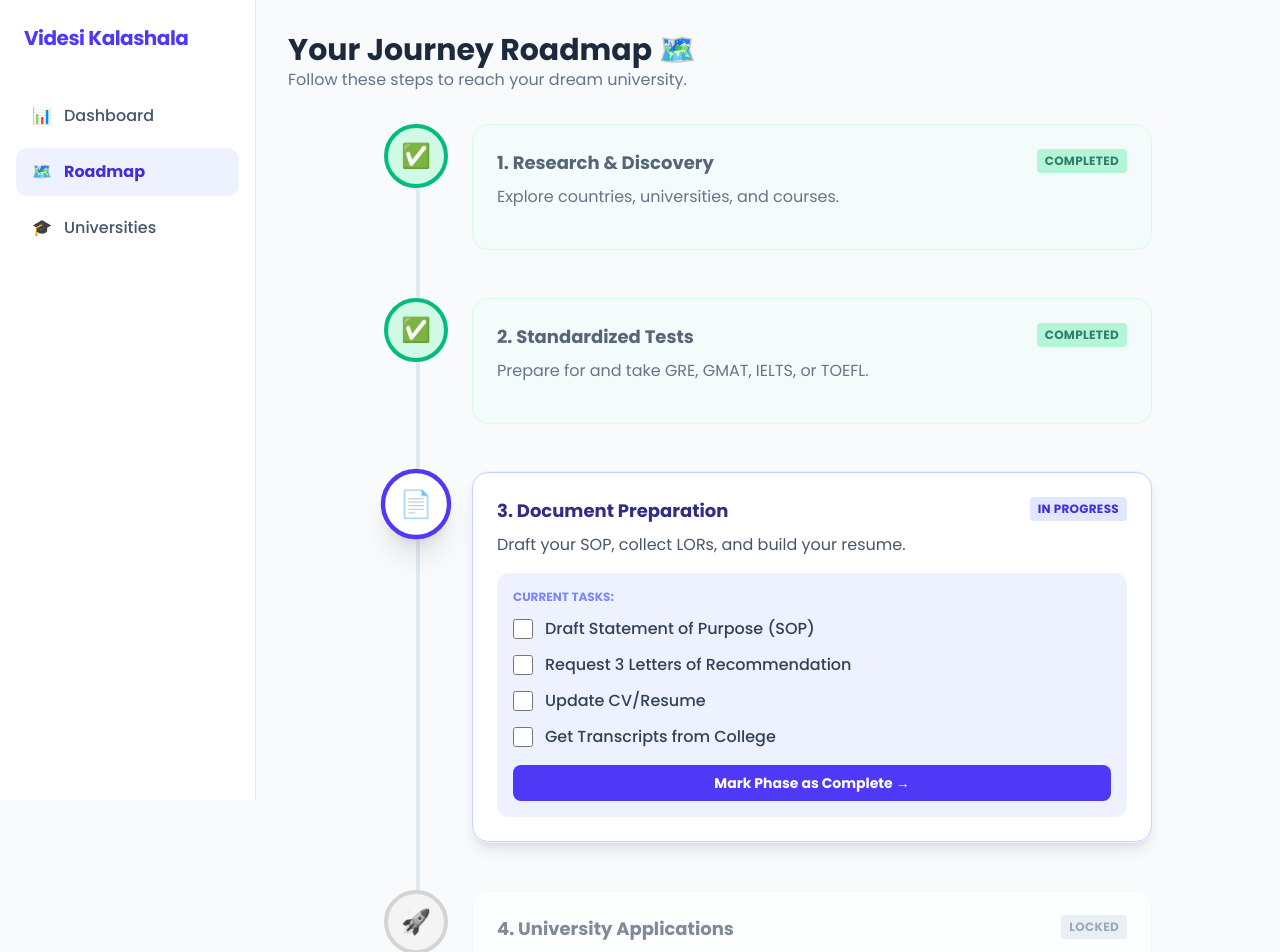
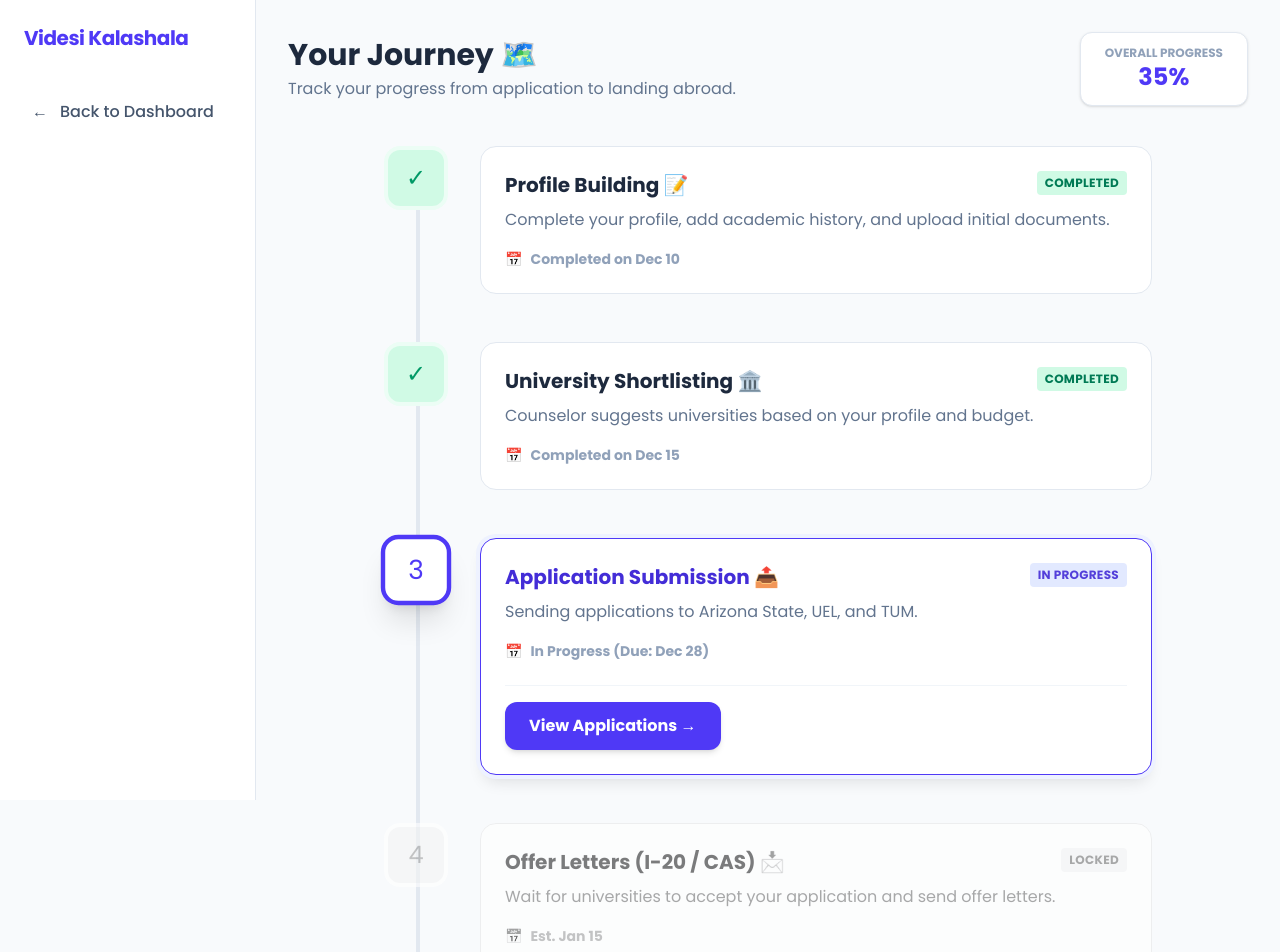
Before and after one commit to hemasameerabandaru/videsi-kalashala, a Next.js app: page /dashboard/roadmap in a window 1280 px wide. Shown: the top 952 px of the page. Built offline with nearby package versions, Linux system fonts and the light colour scheme.

Commit message:
commit changes

```diff
--- a/app/dashboard/roadmap/page.tsx
+++ b/app/dashboard/roadmap/page.tsx
@@ -1,59 +1,60 @@
 "use client";
-import React, { useState } from 'react';
+import React from 'react';
 import Link from 'next/link';
 
-export default function RoadmapPage() {
-  // Simulate current user progress (e.g., they are currently on Step 3)
-  const [currentStep, setCurrentStep] = useState(3);
+export default function ApplicationRoadmap() {
+  // Mock Status of the Student
+  const currentStep = 3; // 1 = Profile, 2 = Shortlist, 3 = Applications...
 
   const steps = [
     {
       id: 1,
-      title: "Research & Discovery",
-      desc: "Explore countries, universities, and courses.",
-      status: "completed",
-      icon: "🌍"
+      title: "Profile Building 📝",
+      desc: "Complete your profile, add academic history, and upload initial documents.",
+      date: "Completed on Dec 10",
+      status: "completed"
     },
     {
       id: 2,
-      title: "Standardized Tests",
-      desc: "Prepare for and take GRE, GMAT, IELTS, or TOEFL.",
-      status: "completed",
-      icon: "📝"
+      title: "University Shortlisting 🏛️",
+      desc: "Counselor suggests universities based on your profile and budget.",
+      date: "Completed on Dec 15",
+      status: "completed"
     },
     {
       id: 3,
-      title: "Document Preparation",
-      desc: "Draft your SOP, collect LORs, and build your resume.",
-      status: "active",
-      icon: "📄",
-      checklist: [
-        "Draft Statement of Purpose (SOP)",
-        "Request 3 Letters of Recommendation",
-        "Update CV/Resume",
-        "Get Transcripts from College"
-      ]
+      title: "Application Submission 📤",
+      desc: "Sending applications to Arizona State, UEL, and TUM.",
+      date: "In Progress (Due: Dec 28)",
+      status: "active"
     },
     {
       id: 4,
-      title: "University Applications",
-      desc: "Submit applications to your shortlisted universities.",
-      status: "locked",
-      icon: "🚀"
+      title: "Offer Letters (I-20 / CAS) 📩",
+      desc: "Wait for universities to accept your application and send offer letters.",
+      date: "Est. Jan 15",
+      status: "locked"
     },
     {
       id: 5,
-      title: "Finances & Visa",
-      desc: "Secure education loan, pay deposit, and book visa slot.",
-      status: "locked",
-      icon: "💰"
+      title: "Loan & Finances 💰",
+      desc: "Arrange financial documents and apply for education loans if needed.",
+      date: "Est. Feb 01",
+      status: "locked"
     },
     {
       id: 6,
-      title: "Pre-Departure",
-      desc: "Book flights, pack bags, and find accommodation.",
-      status: "locked",
-      icon: "✈️"
+      title: "Visa Filing & Mock Interview 🛂",
+      desc: "Submit DS-160, book slot, and practice with our Mock Interview tool.",
+      date: "Est. Mar 10",
+      status: "locked"
+    },
+    {
+      id: 7,
+      title: "Departure & Forex ✈️",
+      desc: "Book flights, get Forex card, and attend Pre-Departure orientation.",
+      date: "Est. Aug 01",
+      status: "locked"
     }
   ];
 
@@ -65,94 +66,85 @@ export default function RoadmapPage() {
         <div className="p-6">
           <Link href="/" className="text-xl font-extrabold text-indigo-600 tracking-tight">Videsi Kalashala</Link>
         </div>
-        <nav className="flex-1 px-4 space-y-2 mt-4">
-          <Link href="/dashboard" className="flex items-center gap-3 px-4 py-3 text-slate-600 hover:bg-slate-50 rounded-xl font-medium transition">
-             <span>📊</span> Dashboard
-          </Link>
-           <Link href="/dashboard/roadmap" className="flex items-center gap-3 px-4 py-3 bg-indigo-50 text-indigo-700 rounded-xl font-bold transition">
-             <span>🗺️</span> Roadmap
-          </Link>
-          <Link href="/dashboard/universities" className="flex items-center gap-3 px-4 py-3 text-slate-600 hover:bg-slate-50 rounded-xl font-medium transition">
-             <span>🎓</span> Universities
+        <nav className="flex-1 px-4 space-y-2 mt-4 overflow-y-auto">
+          <Link href="/dashboard" className="flex items-center gap-3 px-4 py-2 text-slate-600 hover:bg-slate-50 rounded-xl font-medium transition">
+             <span>←</span> Back to Dashboard
           </Link>
         </nav>
       </aside>
 
       {/* MAIN CONTENT */}
       <main className="flex-1 p-8 ml-0 md:ml-64">
-        <header className="mb-8">
-          <h1 className="text-3xl font-bold text-slate-800">Your Journey Roadmap 🗺️</h1>
-          <p className="text-slate-500">Follow these steps to reach your dream university.</p>
+
+        <header className="mb-10 flex flex-col md:flex-row justify-between items-start md:items-center gap-4">
+          <div>
+            <h1 className="text-3xl font-bold text-slate-800">Your Journey 🗺️</h1>
+            <p className="text-slate-500 mt-1">Track your progress from application to landing abroad.</p>
+          </div>
+          <div className="bg-white px-6 py-3 rounded-xl border border-slate-200 shadow-sm text-center">
+             <p className="text-xs font-bold text-slate-400 uppercase">Overall Progress</p>
+             <p className="text-2xl font-extrabold text-indigo-600">35%</p>
+          </div>
         </header>
 
-        <div className="max-w-3xl mx-auto">
+        {/* TIMELINE CONTAINER */}
+        <div className="max-w-3xl mx-auto relative pb-20">
 
-          <div className="relative">
           {/* Vertical Line */}
-            <div className="absolute left-8 top-0 bottom-0 w-1 bg-slate-200 rounded-full"></div>
+          <div className="absolute left-8 top-4 bottom-4 w-1 bg-slate-200 rounded-full"></div>
 
           {steps.map((step, index) => (
-              <div key={step.id} className="relative flex gap-6 mb-12">
+            <div key={step.id} className={`relative pl-24 pb-12 group ${step.status === 'locked' ? 'opacity-60 grayscale' : ''}`}>
 
-                {/* ICON BUBBLE */}
-                <div className={`relative z-10 w-16 h-16 rounded-full flex items-center justify-center text-2xl border-4 shrink-0 transition-all duration-500 ${
-                  step.status === 'completed' ? 'bg-emerald-100 border-emerald-500 text-emerald-600' :
-                  step.status === 'active' ? 'bg-white border-indigo-600 text-indigo-600 shadow-xl scale-110' :
-                  'bg-slate-100 border-slate-300 text-slate-400 grayscale'
+              {/* TIMELINE ICON */}
+              <div className={`absolute left-0 w-16 h-16 rounded-2xl flex items-center justify-center text-2xl border-4 z-10 transition-all duration-500 ${
+                 step.status === 'completed' ? 'bg-emerald-100 text-emerald-600 border-emerald-50' :
+                 step.status === 'active' ? 'bg-white text-indigo-600 border-indigo-600 shadow-xl scale-110' :
+                 'bg-slate-100 text-slate-400 border-white'
               }`}>
-                  {step.status === 'completed' ? '✅' : step.icon}
+                {step.status === 'completed' ? '✓' : step.id}
               </div>
 
-                {/* CONTENT CARD */}
-                <div className={`flex-1 p-6 rounded-2xl border transition-all duration-300 ${
-                  step.status === 'active'
-                    ? 'bg-white border-indigo-200 shadow-lg ring-1 ring-indigo-50'
-                    : step.status === 'completed'
-                    ? 'bg-emerald-50/50 border-emerald-100 opacity-80'
-                    : 'bg-white border-slate-100 opacity-60'
+              {/* CARD */}
+              <div className={`bg-white p-6 rounded-2xl border transition-all duration-300 ${
+                 step.status === 'active' ? 'border-indigo-600 shadow-lg ring-4 ring-indigo-50' :
+                 'border-slate-200 hover:border-indigo-200 hover:shadow-md'
               }`}>
                  <div className="flex justify-between items-start mb-2">
-                    <h3 className={`text-lg font-bold ${
-                      step.status === 'active' ? 'text-indigo-900' : 'text-slate-700'
-                    }`}>
-                      {index + 1}. {step.title}
+                    <h3 className={`text-xl font-bold ${step.status === 'active' ? 'text-indigo-700' : 'text-slate-800'}`}>
+                      {step.title}
                     </h3>
                     <span className={`text-xs font-bold px-2 py-1 rounded uppercase tracking-wide ${
-                       step.status === 'completed' ? 'bg-emerald-200 text-emerald-800' :
-                       step.status === 'active' ? 'bg-indigo-100 text-indigo-700' :
-                       'bg-slate-200 text-slate-500'
+                       step.status === 'completed' ? 'bg-emerald-100 text-emerald-700' :
+                       step.status === 'active' ? 'bg-indigo-100 text-indigo-700 animate-pulse' :
+                       'bg-slate-100 text-slate-500'
                     }`}>
                       {step.status === 'active' ? 'In Progress' : step.status}
                     </span>
                  </div>
 
-                  <p className="text-slate-600 mb-4">{step.desc}</p>
+                 <p className="text-slate-500 leading-relaxed mb-4">{step.desc}</p>
 
-                  {/* SHOW CHECKLIST ONLY FOR ACTIVE STEP */}
-                  {step.status === 'active' && step.checklist && (
-                    <div className="bg-indigo-50 rounded-xl p-4 mt-2">
-                      <p className="text-xs font-bold text-indigo-400 uppercase mb-3">Current Tasks:</p>
-                      <div className="space-y-3">
-                        {step.checklist.map((item, i) => (
-                          <label key={i} className="flex items-center gap-3 cursor-pointer group">
-                            <input type="checkbox" className="w-5 h-5 rounded border-indigo-300 text-indigo-600 focus:ring-indigo-500 cursor-pointer"/>
-                            <span className="text-slate-700 font-medium group-hover:text-indigo-700 transition">{item}</span>
-                          </label>
-                        ))}
+                 <div className="flex items-center gap-2 text-sm font-bold text-slate-400">
+                    <span>📅</span>
+                    <span>{step.date}</span>
                  </div>
-                      <button className="mt-4 w-full py-2 bg-indigo-600 hover:bg-indigo-700 text-white font-bold rounded-lg text-sm transition">
-                        Mark Phase as Complete →
-                      </button>
+
+                 {/* Action Button for Active Step */}
+                 {step.status === 'active' && (
+                    <div className="mt-6 pt-4 border-t border-slate-100">
+                       <Link href="/dashboard/applications" className="inline-block bg-indigo-600 text-white px-6 py-3 rounded-xl font-bold hover:bg-indigo-700 transition shadow-md">
+                         View Applications →
+                       </Link>
                     </div>
                  )}
+              </div>
 
-                </div>
             </div>
           ))}
 
         </div>
 
-        </div>
       </main>
     </div>
   );
```
Lines whose indentation alone changed are shown as unchanged.
